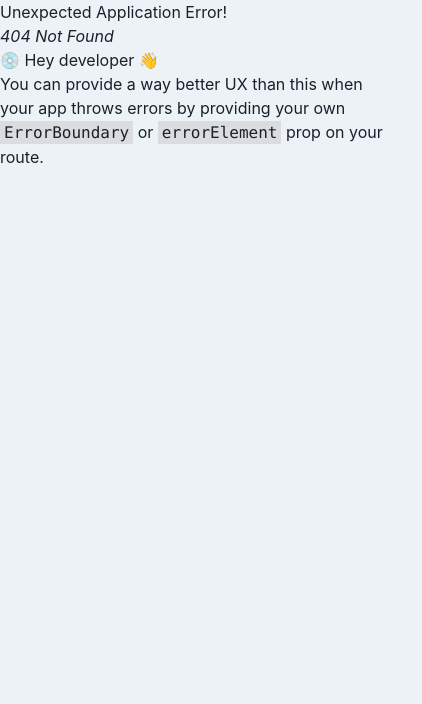
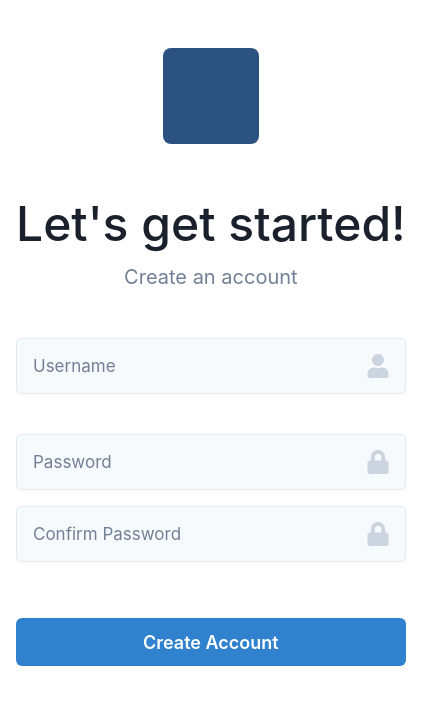
Before and after one commit to rayyanshaik2022/social-media-app, a React (Vite) app in the folder frontend/: page /sign-up in a window 390 px wide. Before the commit this address had no page. Shown: the top 704 px of the page, 422 px wide, since content can reach past the window. Built offline with nearby package versions, Linux system fonts and the light colour scheme.

Commit message:
Sign up page created and responsive

```diff
--- a/frontend/src/App.jsx
+++ b/frontend/src/App.jsx
@@ -1,5 +1,6 @@
 import Home from "./pages/Home";
 import Signin from "./pages/Signin";
+import Signup from "./pages/Signup";
 
 function App(props) {
   if (props.page == "home") {
@@ -8,6 +9,9 @@ function App(props) {
   if (props.page == "sign-in") {
     return <Signin />
   }
+  if (props.page == "sign-up") {
+    return <Signup />
+  }
   return <></>;
 }
 
--- a/frontend/src/main.jsx
+++ b/frontend/src/main.jsx
@@ -28,6 +28,10 @@ const router = createBrowserRouter([
     path: "/sign-in/",
     element: <App page={"sign-in"} />,
   },
+  {
+    path: "/sign-up/",
+    element: <App page={"sign-up"} />,
+  },
 ]);
 
 ReactDOM.createRoot(document.getElementById("root")).render(
--- a/frontend/src/pages/Signin.jsx
+++ b/frontend/src/pages/Signin.jsx
@@ -2,7 +2,6 @@ import {
   Flex,
   Grid,
   Image,
-  Text,
   Heading,
   Box,
   Input,
@@ -11,14 +10,11 @@ import {
   Icon,
   Button
 } from "@chakra-ui/react";
-import { useMediaQuery } from "@chakra-ui/react";
 
-import { SearchIcon } from "@chakra-ui/icons";
 import { FaUser, FaLock } from "react-icons/fa";
 import eatingSushi from "../assets/eatingsushi.svg";
 
 function Signin() {
-  const [isLargerThan1000] = useMediaQuery("(min-width: 1000px)");
 
   return (
     <>
--- a/frontend/src/pages/Signup.jsx
+++ b/frontend/src/pages/Signup.jsx
@@ -0,0 +1,121 @@
+import {
+  Flex,
+  Grid,
+  Image,
+  Heading,
+  Box,
+  Input,
+  InputGroup,
+  InputRightElement,
+  Icon,
+  Button,
+} from "@chakra-ui/react";
+
+import { FaUser, FaLock } from "react-icons/fa";
+import eatingBreakfast from "../assets/eatingbreakfast.svg";
+
+function Signup() {
+  return (
+    <>
+      <Grid templateColumns={{ base: "1fr", lg: "1fr 50vw" }}>
+        <Flex
+          h={"100vh"}
+          bg={"#295fc2"}
+          display={{ base: "none", lg: "flex" }}
+          flexDir={"column"}
+          alignItems={"center"}
+          justifyContent={"center"}
+          gap={12}
+        >
+          <Box p={4}>
+            <Image
+              src={eatingBreakfast}
+              draggable={"false"}
+              userSelect={"none"}
+              boxSize={"630px"}
+              bg={"#5880ca"}
+              borderRadius={"5%"}
+            />
+          </Box>
+          <Heading color={"gray.50"} size={"2xl"}>
+            Read, Share, Enjoy
+          </Heading>
+        </Flex>
+
+        <Flex
+          h={"100vh"}
+          bg={"white"}
+          flexDir={"column"}
+          alignItems={"center"}
+          p={{ base: 4, md: 32, xl: 48 }}
+          pt={{ base: 12, xl: 24 }}
+          gap={12}
+          whiteSpace={"nowrap"}
+        >
+          <Box boxSize={24} bg={"blue.700"} borderRadius={8}></Box>
+          <Flex flexDir={"column"} alignItems={"center"} gap={2}>
+            <Heading as={"h1"} fontWeight={"500"} fontSize={"5xl"}>
+              {"Let's get started!"}
+            </Heading>
+            <Heading
+              as={"h2"}
+              fontWeight={"400"}
+              fontSize={"xl"}
+              color={"gray.500"}
+            >
+              Create an account
+            </Heading>
+          </Flex>
+          <Flex flexDir={"column"} alignItems={"center"} gap={4} w={"100%"}>
+            <InputGroup w={"100%"} bg={"gray.50"}>
+              <InputRightElement pointerEvents="none" mt={2} mr={2}>
+                <Icon as={FaUser} color="gray.300" boxSize={6} />
+              </InputRightElement>
+              <Input
+                type="text"
+                placeholder="Username"
+                color={"gray.600"}
+                h={14}
+                fontSize={"17px"}
+              />
+            </InputGroup>
+            <InputGroup w={"100%"} bg={"gray.50"} mt={6}>
+              <InputRightElement pointerEvents="none" mt={2} mr={2}>
+                <Icon as={FaLock} color="gray.300" boxSize={6} />
+              </InputRightElement>
+              <Input
+                type="password"
+                placeholder="Password"
+                color={"gray.600"}
+                h={14}
+                fontSize={"17px"}
+              />
+            </InputGroup>
+            <InputGroup w={"100%"} bg={"gray.50"}>
+              <InputRightElement pointerEvents="none" mt={2} mr={2}>
+                <Icon as={FaLock} color="gray.300" boxSize={6} />
+              </InputRightElement>
+              <Input
+                type="password"
+                placeholder="Confirm Password"
+                color={"gray.600"}
+                h={14}
+                fontSize={"17px"}
+              />
+            </InputGroup>
+            <Button
+              size={"lg"}
+              colorScheme="blue"
+              width={"100%"}
+              mt={{ base: 10, xl: 16 }}
+            >
+              Create Account
+            </Button>
+          </Flex>
+        </Flex>
+      </Grid>
+    </>
+  );
+}
+
+export default Signup;
```
Also changed, not shown: frontend/src/assets/eatingbreakfast.svg (added).
